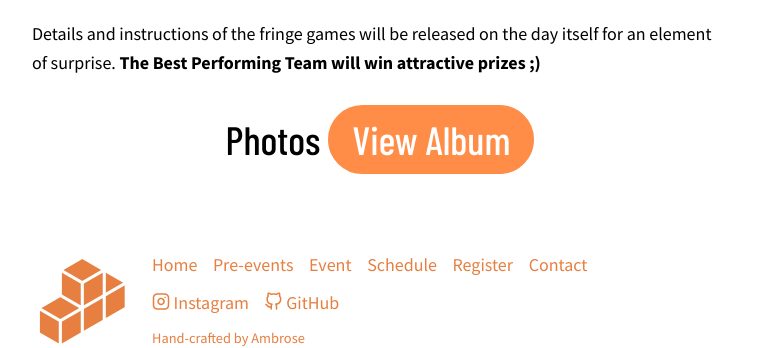
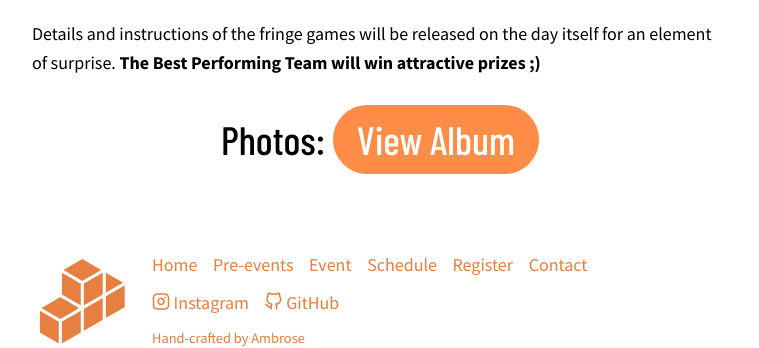
Before and after one commit to buildingblocs/2018, a Jekyll site: the page built from event/index.md, in a window 1280 px wide and 1263 px high. Shown: the part 862-1210 px from the top of the window, without its empty margins (260-1019 px from the left). Built offline with Jekyll 4.4.1, drawn with Linux system fonts in a browser that asks for light colours; some web fonts are replaced; our own code applies the rules of GitHub Pages for plain Markdown files.

Commit message:
Update index.md

```diff
--- a/event/index.md
+++ b/event/index.md
@@ -35,7 +35,7 @@ Participants will be pushed to work together and compete against other teams in
 
 Details and instructions of the fringe games will be released on the day itself for an element of surprise. **The Best Performing Team will win attractive prizes ;)**
 
-# Photos <a class="btn" href="https://photos.app.goo.gl/cntLndL2gY9cu0jK2">View Album</a>
+# Photos: <a class="btn" href="https://photos.app.goo.gl/cntLndL2gY9cu0jK2">View Album</a>
 
 <!-- Congrats you found me! Here's your reward: -->
 <!-- <a href="https://photos.app.goo.gl/edp1fDSmZhrR3GW03">Entire Album</a> -->
```
